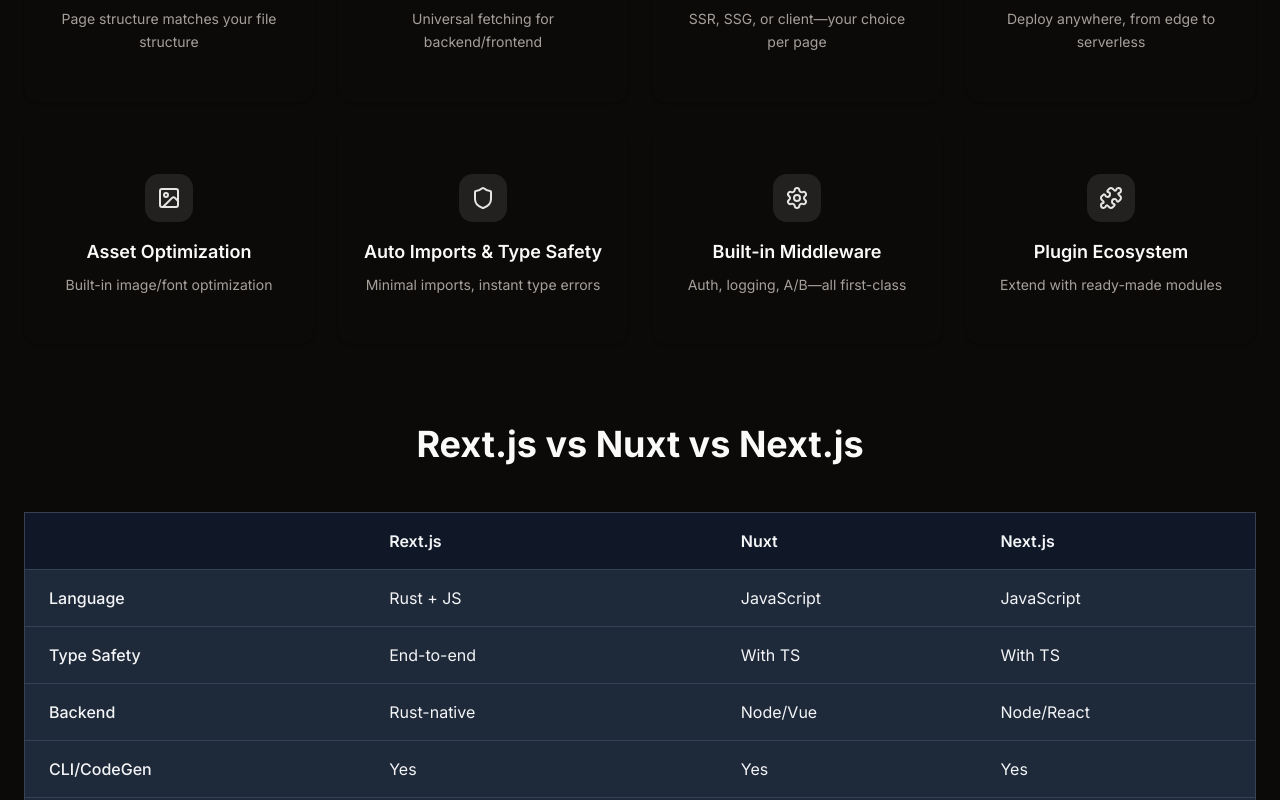
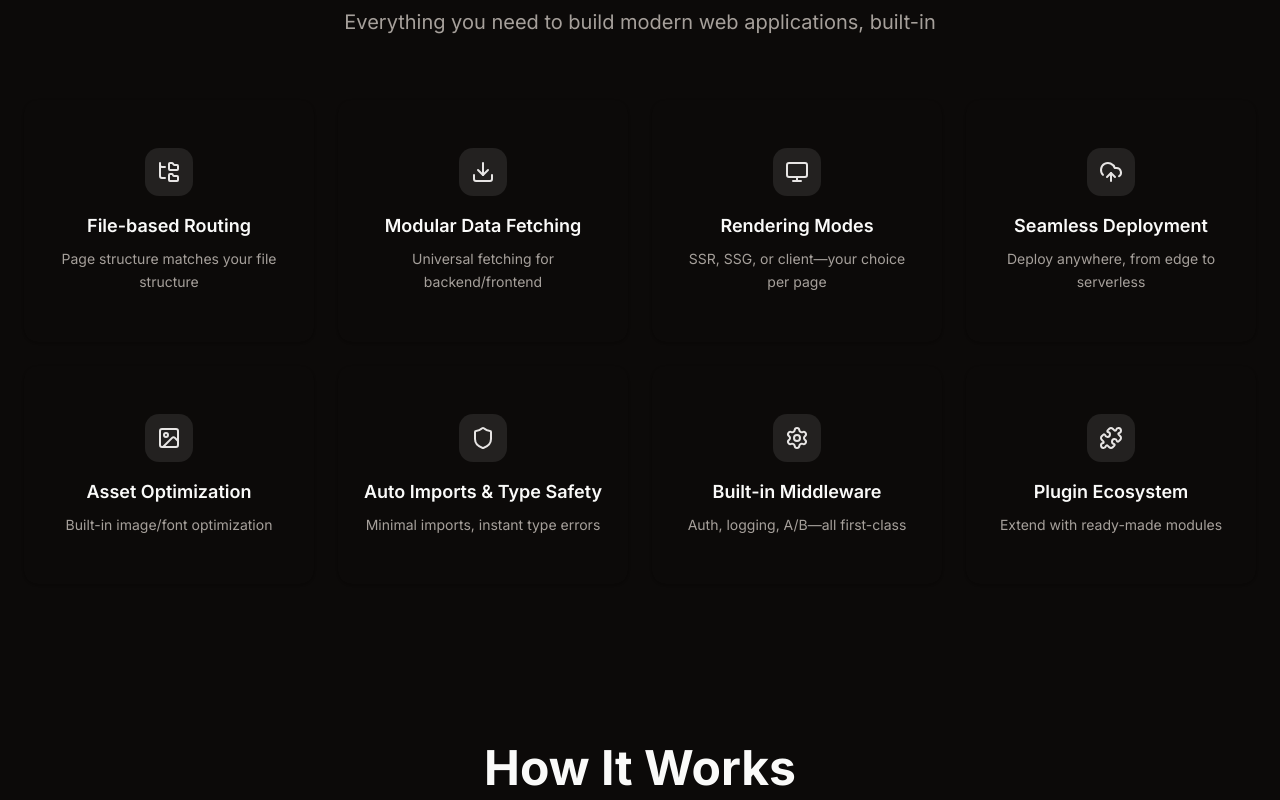
Before and after one commit to LostRhapsody/rext-site, a Next.js app: page / in a window 1280 px wide. Shown: the part 2000-2800 px from the top of the page. Built offline with nearby package versions, Linux system fonts and the light colour scheme.

Commit message:
feat: home page improvements
removed the comparison table, felt like bad faith
update how it works, feature table, spacing between each component

```diff
--- a/src/app/page.tsx
+++ b/src/app/page.tsx
@@ -1,7 +1,6 @@
 import Hero from "../components/Hero";
 import ValueProps from "../components/ValueProps";
 import FeaturesTable from "../components/FeaturesTable";
-import ComparisonTable from "../components/ComparisonTable";
 import HowItWorks from "../components/HowItWorks";
 import WhyChoose from "../components/WhyChoose";
 import CTA from "../components/CTA";
@@ -12,7 +11,6 @@
       <Hero />
       <ValueProps />
       <FeaturesTable />
-      <ComparisonTable />
       <HowItWorks />
       <WhyChoose />
       <CTA />
--- a/src/components/ComparisonTable.tsx
+++ /dev/null
@@ -1,75 +0,0 @@
-export default function ComparisonTable() {
-    return (
-      <section className="mb-16">
-        <h2 className="text-4xl font-bold mb-12 text-center">Rext.js vs Nuxt vs Next.js</h2>
-        <div className="overflow-x-auto">
-          <table className="min-w-full bg-gray-800 border border-gray-700">
-            <thead>
-              <tr className="bg-gray-900">
-                <th className="py-4 px-6 text-left font-semibold text-gray-100"></th>
-                <th className="py-4 px-6 text-left font-semibold text-gray-100">Rext.js</th>
-                <th className="py-4 px-6 text-left font-semibold text-gray-100">Nuxt</th>
-                <th className="py-4 px-6 text-left font-semibold text-gray-100">Next.js</th>
-              </tr>
-            </thead>
-            <tbody>
-              <tr>
-                <td className="py-4 px-6 border-t border-gray-700 text-gray-100 font-medium">Language</td>
-                <td className="py-4 px-6 border-t border-gray-700 text-gray-100">Rust + JS</td>
-                <td className="py-4 px-6 border-t border-gray-700 text-gray-100">JavaScript</td>
-                <td className="py-4 px-6 border-t border-gray-700 text-gray-100">JavaScript</td>
-              </tr>
-              <tr>
-                <td className="py-4 px-6 border-t border-gray-700 text-gray-100 font-medium">Type Safety</td>
-                <td className="py-4 px-6 border-t border-gray-700 text-gray-100">End-to-end</td>
-                <td className="py-4 px-6 border-t border-gray-700 text-gray-100">With TS</td>
-                <td className="py-4 px-6 border-t border-gray-700 text-gray-100">With TS</td>
-              </tr>
-              <tr>
-                <td className="py-4 px-6 border-t border-gray-700 text-gray-100 font-medium">Backend</td>
-                <td className="py-4 px-6 border-t border-gray-700 text-gray-100">Rust-native</td>
-                <td className="py-4 px-6 border-t border-gray-700 text-gray-100">Node/Vue</td>
-                <td className="py-4 px-6 border-t border-gray-700 text-gray-100">Node/React</td>
-              </tr>
-              <tr>
-                <td className="py-4 px-6 border-t border-gray-700 text-gray-100 font-medium">CLI/CodeGen</td>
-                <td className="py-4 px-6 border-t border-gray-700 text-gray-100">Yes</td>
-                <td className="py-4 px-6 border-t border-gray-700 text-gray-100">Yes</td>
-                <td className="py-4 px-6 border-t border-gray-700 text-gray-100">Yes</td>
-              </tr>
-              <tr>
-                <td className="py-4 px-6 border-t border-gray-700 text-gray-100 font-medium">SSR/SSG</td>
-                <td className="py-4 px-6 border-t border-gray-700 text-gray-100">Yes</td>
-                <td className="py-4 px-6 border-t border-gray-700 text-gray-100">Yes</td>
-                <td className="py-4 px-6 border-t border-gray-700 text-gray-100">Yes</td>
-              </tr>
-              <tr>
-                <td className="py-4 px-6 border-t border-gray-700 text-gray-100 font-medium">Routing</td>
-                <td className="py-4 px-6 border-t border-gray-700 text-gray-100">File-based</td>
-                <td className="py-4 px-6 border-t border-gray-700 text-gray-100">File-based</td>
-                <td className="py-4 px-6 border-t border-gray-700 text-gray-100">File-based</td>
-              </tr>
-              <tr>
-                <td className="py-4 px-6 border-t border-gray-700 text-gray-100 font-medium">Extensibility</td>
-                <td className="py-4 px-6 border-t border-gray-700 text-gray-100">Plugins/Modules</td>
-                <td className="py-4 px-6 border-t border-gray-700 text-gray-100">Modules</td>
-                <td className="py-4 px-6 border-t border-gray-700 text-gray-100">Plugins</td>
-              </tr>
-              <tr>
-                <td className="py-4 px-6 border-t border-gray-700 text-gray-100 font-medium">Dev Experience</td>
-                <td className="py-4 px-6 border-t border-gray-700 text-gray-100">Instant reload</td>
-                <td className="py-4 px-6 border-t border-gray-700 text-gray-100">HMR</td>
-                <td className="py-4 px-6 border-t border-gray-700 text-gray-100">HMR</td>
-              </tr>
-              <tr>
-                <td className="py-4 px-6 border-t border-gray-700 text-gray-100 font-medium">Edge Deploy</td>
-                <td className="py-4 px-6 border-t border-gray-700 text-gray-100">Yes</td>
-                <td className="py-4 px-6 border-t border-gray-700 text-gray-100">Yes</td>
-                <td className="py-4 px-6 border-t border-gray-700 text-gray-100">Yes</td>
-              </tr>
-            </tbody>
-          </table>
-        </div>
-      </section>
-    );
-  }
--- a/src/components/FeaturesTable.tsx
+++ b/src/components/FeaturesTable.tsx
@@ -55,7 +55,7 @@
   ];
 
   return (
-    <section className="mb-20">
+    <section className="my-40">
       <div className="text-center mb-16">
         <h2 className="text-5xl font-bold mb-6">Core Features</h2>
         <p className="text-xl text-muted-foreground max-w-2xl mx-auto">
--- a/src/components/HowItWorks.tsx
+++ b/src/components/HowItWorks.tsx
@@ -1,13 +1,89 @@
+import { Card, CardContent } from "@/components/ui/card";
+import { Terminal, FolderOpen, Zap, Cog } from "lucide-react";
+
 export default function HowItWorks() {
-    return (
-      <section className="mb-16">
-        <h2 className="text-4xl font-bold mb-12 text-center">How It Works</h2>
-        <ol className="list-decimal pl-5 space-y-6 max-w-4xl mx-auto text-gray-100">
-          <li className="text-xl"><code>npm create rext-app</code>: Scaffold a full-stack app with a single command (includes ready-to-go Rust backend & JS frontend).</li>
-          <li className="text-xl"><code>pages/</code> directory: Drop in <code>.rs</code> or <code>.tsx</code> files—Rext.js handles routing, API glue, data sharing.</li>
-          <li className="text-xl">Hot reload: Live updates for both Rust and JS code on save.</li>
-          <li className="text-xl">Automatic builds: Assets optimized, routes generated, APIs bound and types propagated.</li>
-        </ol>
-      </section>
-    );
-  }
+  const steps = [
+    {
+      number: "01",
+      icon: Terminal,
+      title: "Create Your App",
+      command: "npm create rext@latest",
+      description: "Scaffold a full-stack app with a single command. Includes ready-to-go Rust backend & JS frontend with zero configuration."
+    },
+    {
+      number: "02",
+      icon: FolderOpen,
+      title: "Build Your Pages",
+      command: "pages/",
+      description: "Drop in .rs or .tsx files—Rext.js handles routing, API glue, data sharing. Your file structure becomes your route structure."
+    },
+    {
+      number: "03",
+      icon: Zap,
+      title: "Develop Fast",
+      command: "npm run dev",
+      description: "Hot reload with live updates for both Rust and JS code on save. See changes instantly across your entire stack."
+    },
+    {
+      number: "04",
+      icon: Cog,
+      title: "Deploy Anywhere",
+      command: "npm run build",
+      description: "Automatic builds with assets optimized, routes generated, APIs bound and types propagated. Ready for production."
+    }
+  ];
+
+  return (
+    <section className="my-40">
+      <div className="text-center mb-16">
+        <h2 className="text-5xl font-bold mb-6">How It Works</h2>
+        <p className="text-xl text-muted-foreground max-w-2xl mx-auto">
+          From zero to production in four simple steps
+        </p>
+      </div>
+
+      <div className="grid grid-cols-1 md:grid-cols-2 lg:grid-cols-4 gap-8">
+        {steps.map((step, index) => {
+          const IconComponent = step.icon;
+          return (
+            <div key={index} className="relative">
+              {/* Connection line - hidden on last item */}
+              {index < steps.length - 1 && (
+                <div className="hidden lg:block absolute top-16 left-full w-8 h-px bg-border z-0" />
+              )}
+
+              <Card className="relative z-10 h-full hover:shadow-lg transition-shadow duration-200">
+                <CardContent className="p-6">
+                  {/* Step number and icon */}
+                  <div className="flex items-center justify-between mb-4">
+                    <div className="text-3xl font-bold text-primary/20">
+                      {step.number}
+                    </div>
+                    <div className="p-2 bg-primary/10 rounded-lg">
+                      <IconComponent className="h-5 w-5 text-primary" />
+                    </div>
+                  </div>
+
+                  {/* Title */}
+                  <h3 className="text-xl font-semibold mb-3">{step.title}</h3>
+
+                  {/* Command */}
+                  <div className="bg-muted/50 rounded-md p-3 mb-4">
+                    <code className="text-sm font-mono text-primary">
+                      {step.command}
+                    </code>
+                  </div>
+
+                  {/* Description */}
+                  <p className="text-sm text-muted-foreground leading-relaxed">
+                    {step.description}
+                  </p>
+                </CardContent>
+              </Card>
+            </div>
+          );
+        })}
+      </div>
+    </section>
+  );
+}
--- a/src/components/ValueProps.tsx
+++ b/src/components/ValueProps.tsx
@@ -3,7 +3,7 @@
 
 export default function ValueProps() {
   return (
-    <section className="mb-20">
+    <section className="my-40">
       <div className="text-center mb-16">
         <h2 className="text-5xl font-bold mb-6">Why Choose Rext.js?</h2>
         <p className="text-xl text-muted-foreground max-w-2xl mx-auto">
--- a/src/components/WhyChoose.tsx
+++ b/src/components/WhyChoose.tsx
@@ -1,9 +1,9 @@
 export default function WhyChoose() {
     return (
-      <section className="mb-16">
+      <section className="my-40">
         <h2 className="text-4xl font-bold mb-12 text-center">Why Choose Rext.js?</h2>
         <ul className="list-disc pl-5 space-y-6 max-w-4xl mx-auto text-gray-100">
-          <li className="text-xl">Lightning speed: Rust’s performance with modern JS ergonomics.</li>
+          <li className="text-xl">Lightning speed: Rust's performance with modern JS ergonomics.</li>
           <li className="text-xl">DX first: All the batteries you expect, and more.</li>
           <li className="text-xl">End-to-end power: Best practices built in; scalability from day one.</li>
           <li className="text-xl">Open source: Powered by a passionate community—yours to extend.</li>
```
